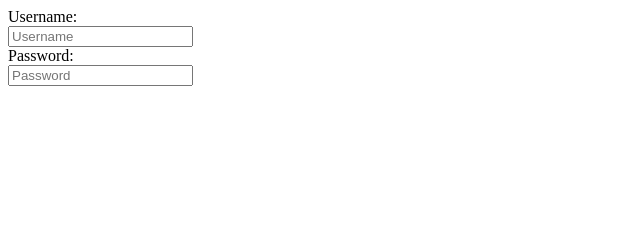
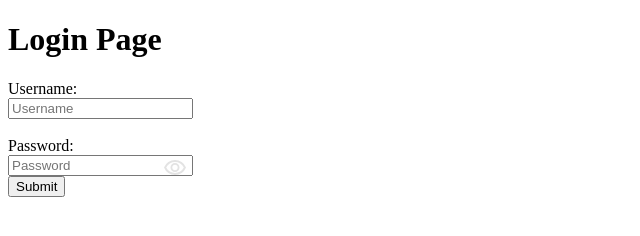
Before and after one commit to JohnSang16/Login-Page, a plain HTML site: page index.html in a window 1280 px wide. Shown: the whole page, without its empty margins (0-640 px from the left). Drawn offline with Linux system fonts and the light colour scheme.

Commit message:
password visibility icon wrapped into input box

```diff
--- a/index.html
+++ b/index.html
@@ -8,15 +8,31 @@
     <link rel="stylesheet" href="styles.css">
 </head>
 <body>
-    <form action="">
+
+    <h1>Login Page</h1>
+
+
+    <div class="login-wrapper">
+    <form method = "post" >
+        <div class = "username-box">
         <label for="username">Username:</label>
         <br>
-        <input type="text" id ="username" placeholder="Username" autocomplete="off">
+        <input type="text" id ="username" name = "user-name" placeholder="Username" autocomplete="off" required>
+        </div>
+
+        <br>
+
+        <div class = "password-box">
+            <label for="password">Password:</label>
+
+            <div class="password-input-wrapper">
+                <input type="password" id ="password"  name = "user-name" placeholder="Password" autocomplete="off" required maxlength="14">
+            <button id="visibility"><svg xmlns="http://www.w3.org/2000/svg" height="24px" viewBox="0 -960 960 960" width="24px" fill="#e3e3e3"><path d="M480-320q75 0 127.5-52.5T660-500q0-75-52.5-127.5T480-680q-75 0-127.5 52.5T300-500q0 75 52.5 127.5T480-320Zm0-72q-45 0-76.5-31.5T372-500q0-45 31.5-76.5T480-608q45 0 76.5 31.5T588-500q0 45-31.5 76.5T480-392Zm0 192q-146 0-266-81.5T40-500q54-137 174-218.5T480-800q146 0 266 81.5T920-500q-54 137-174 218.5T480-200Zm0-300Zm0 220q113 0 207.5-59.5T832-500q-50-101-144.5-160.5T480-720q-113 0-207.5 59.5T128-500q50 101 144.5 160.5T480-280Z"/></svg></button>
+            </div>
+        </div>
+        <button class="submit">Submit</button>
+
     </form>
-    <form action="">
-        <label for="password">Password:</label>
-        <br>
-        <input type="text" id ="password"  placeholder="Password" autocomplete="off">
-    </form>
+    </div>
 </body>
 </html>
--- a/styles.css
+++ b/styles.css
@@ -0,0 +1,28 @@
+#username{
+    width: px;
+
+}
+
+.password-box{
+    display:flex;
+    flex-direction: column;
+}
+
+.password-input-wrapper{
+    position: relative;
+    width: max-content;
+}
+
+#password{
+    height: 15px;
+}
+
+#visibility{
+    position: absolute;
+    top:0;
+    right:0;
+    border:none;
+    background: none;
+    cursor: pointer;
+
+}
```
